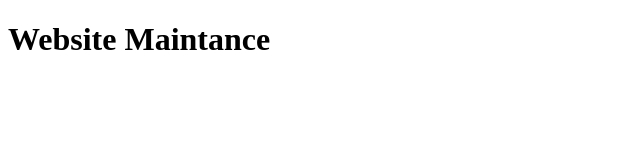
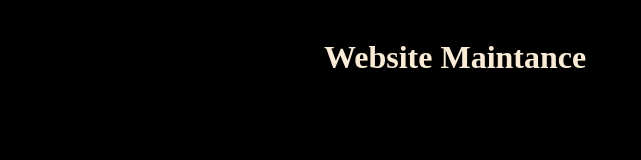
Before and after one commit to kidtzz/maintance, a plain HTML site: page index.html in a window 1280 px wide. Shown: the whole page, without its empty margins (0-641 px from the left). Drawn offline with Linux system fonts and the light colour scheme.

Commit message:
update new

```diff
--- a/index.html
+++ b/index.html
@@ -5,8 +5,11 @@
         <meta http-equiv="X-UA-Compatible" content="IE=edge" />
         <meta name="viewport" content="width=device-width, initial-scale=1.0" />
         <title>Manggala Pustaka Maintance</title>
+        <link href="style.css" rel="stylesheet" type="text/css" />
     </head>
     <body>
-        <h1>Website Maintance</h1>
+        <div class="header">
+            <h1>Website Maintance</h1>
+        </div>
     </body>
 </html>
--- /dev/null
+++ b/style.css
@@ -0,0 +1,12 @@
+body {
+    background-color: black;
+}
+.header {
+    align-items: center;
+    justify-content: center;
+    align-items: center;
+    color: antiquewhite;
+    margin: auto;
+    width: 50%;
+    padding: 10px;
+}
```
